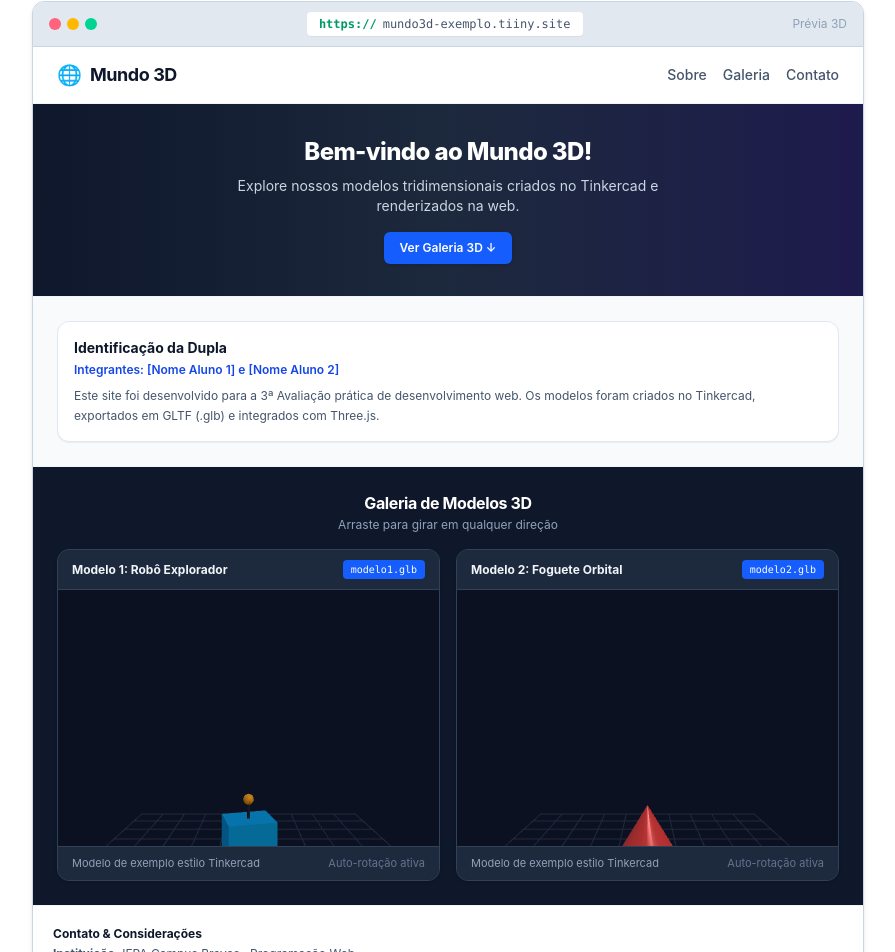
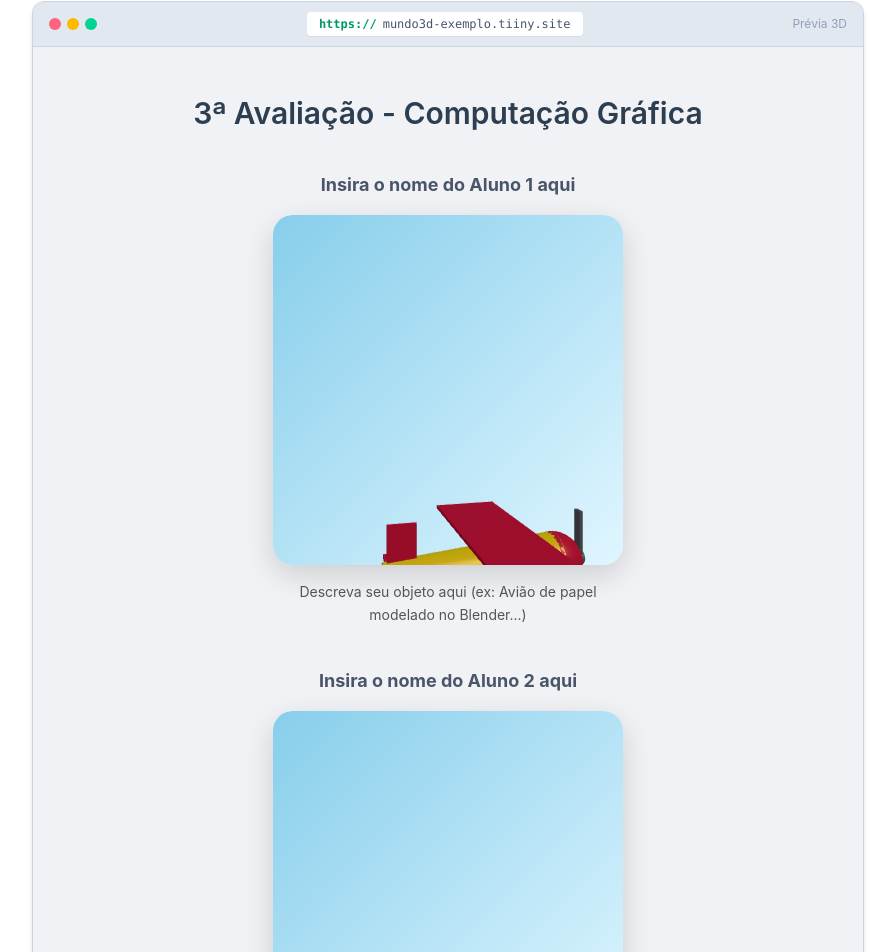
Before and after one commit to abner-lucas/atividade-site-com-modelos-3d, a React (Vite) app: page / in a window 1280 px wide. Shown: the part 1072-2024 px from the top of the page, without its empty margins (192-1087 px from the left). Built offline with nearby package versions, Linux system fonts and the light colour scheme.

Commit message:
feat: replace mock layout and 3d models with airplane template

```diff
--- a/src/components/PreviewSection.tsx
+++ b/src/components/PreviewSection.tsx
@@ -22,7 +22,6 @@ export const PreviewSection: React.FC = () => {
       }
 
       const scene = new THREE.Scene();
-      scene.background = new THREE.Color(0x0b1120);
 
       const width = container.clientWidth || 300;
       const height = container.clientHeight || 260;
@@ -30,8 +29,9 @@ export const PreviewSection: React.FC = () => {
       const camera = new THREE.PerspectiveCamera(45, width / height, 0.1, 100);
       camera.position.set(0, 1.4, 3.8);
 
-      const renderer = new THREE.WebGLRenderer({ antialias: true });
+      const renderer = new THREE.WebGLRenderer({ antialias: true, alpha: true });
       renderer.setSize(width, height);
+      renderer.setClearColor(0x000000, 0);
       renderer.setPixelRatio(Math.min(window.devicePixelRatio, 2));
       container.appendChild(renderer.domElement);
 
@@ -46,11 +46,6 @@ export const PreviewSection: React.FC = () => {
       const fillLight = new THREE.DirectionalLight(0x38bdf8, 0.6);
       fillLight.position.set(-4, 4, -4);
       scene.add(fillLight);
-
-      // Chão / Grade sutil
-      const grid = new THREE.GridHelper(4, 10, 0x334155, 0x1e293b);
-      grid.position.y = -0.4;
-      scene.add(grid);
 
       // Modelo
       const model = createModelFn();
@@ -189,7 +184,7 @@ export const PreviewSection: React.FC = () => {
       </div>
 
       {/* Frame de Simulação do Site do Aluno */}
-      <div className="w-full mx-auto border border-slate-300 rounded-xl overflow-hidden shadow-md bg-white">
+      <div className="w-full mx-auto border border-slate-300 rounded-xl overflow-hidden shadow-md bg-[#f0f2f5]">
         {/* Barra superior do navegador simulado */}
         <div className="bg-slate-200 px-4 py-2.5 flex items-center justify-between border-b border-slate-300">
           <div className="flex items-center gap-1.5">
@@ -207,102 +202,38 @@ export const PreviewSection: React.FC = () => {
         {/* ========================================================
              CONTEÚDO SIMULADO DO SITE MUNDO 3D
              ======================================================== */}
-        <div className="divide-y divide-slate-100">
-          {/* Header do Mundo 3D */}
-          <header className="bg-white px-4 sm:px-6 py-3.5 flex flex-wrap items-center justify-between gap-3 border-b border-slate-100">
-            <div className="flex items-center gap-2">
-              <span className="text-xl">🌐</span>
-              <span className="font-bold text-slate-900 tracking-tight text-base sm:text-lg">Mundo 3D</span>
+        <div className="p-8 sm:p-12 flex flex-col items-center min-h-[600px]">
+          <h1 className="text-center text-[#2c3e50] text-2xl sm:text-3xl font-semibold mb-10">
+            3ª Avaliação - Computação Gráfica
+          </h1>
+
+          <div className="flex flex-wrap justify-center gap-10">
+            {/* Cartão Aluno 1 */}
+            <div className="flex flex-col items-center">
+              <h2 className="text-[#4a5568] text-lg font-bold mb-4">Insira o nome do Aluno 1 aqui</h2>
+              <div
+                ref={canvas1Ref}
+                className="w-[300px] h-[300px] sm:w-[350px] sm:h-[350px] rounded-[20px] shadow-[0_10px_30px_rgba(0,0,0,0.15)] overflow-hidden cursor-grab active:cursor-grabbing"
+                style={{ background: 'linear-gradient(135deg, #87CEEB, #e0f6ff)' }}
+              />
+              <p className="max-w-[300px] sm:max-w-[350px] text-center text-[#555] text-sm mt-4 leading-relaxed">
+                Descreva seu objeto aqui (ex: Avião de papel modelado no Blender...)
+              </p>
             </div>
-            <nav className="flex items-center gap-4 text-xs sm:text-sm font-medium text-slate-600">
-              <span className="hover:text-blue-600 cursor-pointer">Sobre</span>
-              <span className="hover:text-blue-600 cursor-pointer">Galeria</span>
-              <span className="hover:text-blue-600 cursor-pointer">Contato</span>
-            </nav>
-          </header>
 
-          {/* Hero do Mundo 3D */}
-          <div className="bg-gradient-to-r from-slate-900 via-slate-800 to-indigo-950 text-white text-center py-8 px-4">
-            <h3 className="text-xl sm:text-2xl font-extrabold tracking-tight">Bem-vindo ao Mundo 3D!</h3>
-            <p className="text-xs sm:text-sm text-slate-300 max-w-md mx-auto mt-2">
-              Explore nossos modelos tridimensionais criados no Tinkercad e renderizados na web.
-            </p>
-            <div className="mt-4">
-              <span className="inline-block bg-blue-600 text-white text-xs font-semibold px-4 py-2 rounded-md shadow-sm">
-                Ver Galeria 3D ↓
-              </span>
-            </div>
-          </div>
-
-          {/* Seção Sobre */}
-          <div className="p-4 sm:p-6 bg-slate-50">
-            <div className="bg-white p-4 rounded-xl border border-slate-200 shadow-2xs">
-              <h4 className="text-sm font-bold text-slate-900 mb-1">Identificação da Dupla</h4>
-              <p className="text-xs text-blue-700 font-semibold mb-2">
-                Integrantes: [Nome Aluno 1] e [Nome Aluno 2]
-              </p>
-              <p className="text-xs text-slate-600 leading-relaxed">
-                Este site foi desenvolvido para a 3ª Avaliação prática de desenvolvimento web.
-                Os modelos foram criados no Tinkercad, exportados em GLTF (.glb) e integrados com Three.js.
+            {/* Cartão Aluno 2 */}
+            <div className="flex flex-col items-center">
+              <h2 className="text-[#4a5568] text-lg font-bold mb-4">Insira o nome do Aluno 2 aqui</h2>
+              <div
+                ref={canvas2Ref}
+                className="w-[300px] h-[300px] sm:w-[350px] sm:h-[350px] rounded-[20px] shadow-[0_10px_30px_rgba(0,0,0,0.15)] overflow-hidden cursor-grab active:cursor-grabbing"
+                style={{ background: 'linear-gradient(135deg, #87CEEB, #e0f6ff)' }}
+              />
+              <p className="max-w-[300px] sm:max-w-[350px] text-center text-[#555] text-sm mt-4 leading-relaxed">
+                Descreva seu objeto aqui (ex: Avião de papel modelado no Blender...)
               </p>
             </div>
           </div>
-
-          {/* Seção Galeria 3D (Dois visualizadores lado a lado ou empilhados) */}
-          <div className="p-4 sm:p-6 bg-slate-900 text-white">
-            <div className="text-center mb-4">
-              <h4 className="text-base font-bold text-white tracking-tight">Galeria de Modelos 3D</h4>
-              <p className="text-xs text-slate-400 mt-0.5">Arraste para girar em qualquer direção</p>
-            </div>
-
-            <div className="grid grid-cols-1 sm:grid-cols-2 gap-4">
-              {/* Card Modelo 1 */}
-              <div className="bg-slate-800/90 rounded-xl overflow-hidden border border-slate-700 flex flex-col shadow-sm">
-                <div className="px-3.5 py-2.5 bg-slate-800 flex items-center justify-between border-b border-slate-700">
-                  <span className="text-xs font-bold text-slate-100">Modelo 1: Robô Explorador</span>
-                  <span className="text-[10px] font-mono bg-blue-600 px-2 py-0.5 rounded text-white font-medium">modelo1.glb</span>
-                </div>
-                <div
-                  ref={canvas1Ref}
-                  className="w-full h-52 sm:h-64 bg-slate-950 relative cursor-grab active:cursor-grabbing flex items-center justify-center select-none"
-                  title="Clique e arraste para girar o modelo 1"
-                />
-                <div className="px-3.5 py-2 bg-slate-800 text-[11px] text-slate-400 border-t border-slate-700 flex items-center justify-between">
-                  <span>Modelo de exemplo estilo Tinkercad</span>
-                  <span className="text-slate-500">Auto-rotação ativa</span>
-                </div>
-              </div>
-
-              {/* Card Modelo 2 */}
-              <div className="bg-slate-800/90 rounded-xl overflow-hidden border border-slate-700 flex flex-col shadow-sm">
-                <div className="px-3.5 py-2.5 bg-slate-800 flex items-center justify-between border-b border-slate-700">
-                  <span className="text-xs font-bold text-slate-100">Modelo 2: Foguete Orbital</span>
-                  <span className="text-[10px] font-mono bg-blue-600 px-2 py-0.5 rounded text-white font-medium">modelo2.glb</span>
-                </div>
-                <div
-                  ref={canvas2Ref}
-                  className="w-full h-52 sm:h-64 bg-slate-950 relative cursor-grab active:cursor-grabbing flex items-center justify-center select-none"
-                  title="Clique e arraste para girar o modelo 2"
-                />
-                <div className="px-3.5 py-2 bg-slate-800 text-[11px] text-slate-400 border-t border-slate-700 flex items-center justify-between">
-                  <span>Modelo de exemplo estilo Tinkercad</span>
-                  <span className="text-slate-500">Auto-rotação ativa</span>
-                </div>
-              </div>
-            </div>
-          </div>
-
-          {/* Seção Contato / Considerações */}
-          <div className="p-4 sm:p-5 bg-white text-xs text-slate-600">
-            <h5 className="font-bold text-slate-900 mb-1">Contato &amp; Considerações</h5>
-            <p><strong>Instituição:</strong> IFPA Campus Breves · Programação Web</p>
-            <p><strong>Orientação:</strong> Professor Ábner Lucas</p>
-          </div>
-
-          {/* Rodapé Simulado */}
-          <footer className="bg-slate-100 px-4 py-3 text-center text-[11px] text-slate-500">
-            © 2026 Mundo 3D — Criado pela Dupla · IFPA Campus Breves
-          </footer>
         </div>
       </div>
     </section>
```
Also changed, not shown: src/utils/sampleModels.ts (+91 -156 lines).
